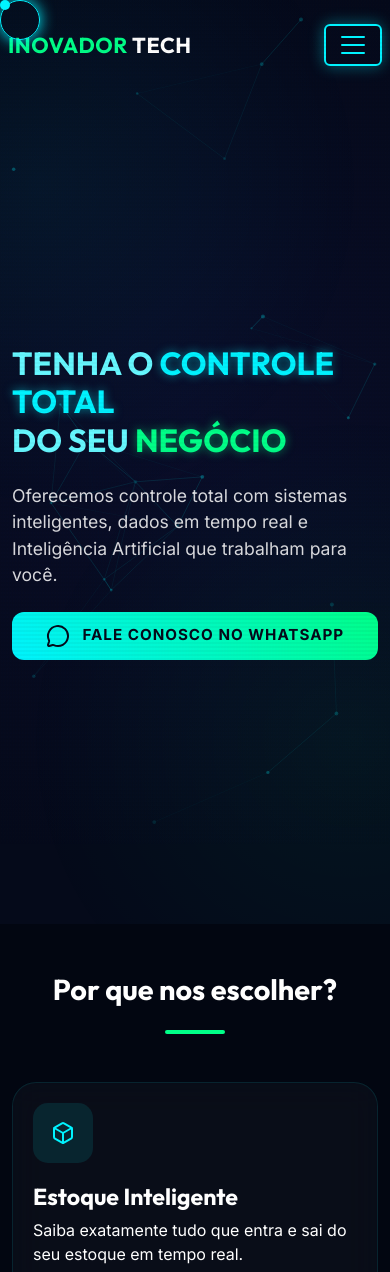
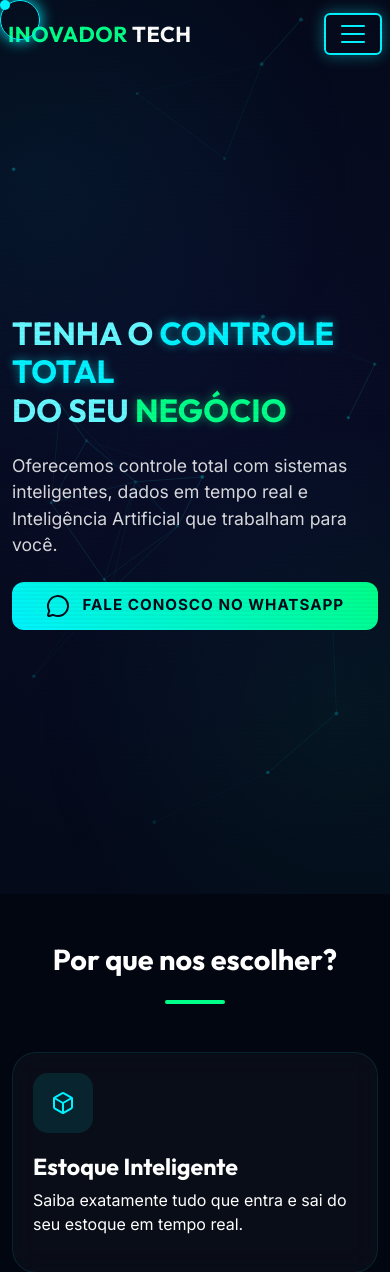
Before and after one commit to ninho10/inovador-tech, a Flask app: page / in a window 390 px wide. Shown: the top 1272 px of the page. Run offline with Flask 3, Linux system fonts and the light colour scheme; some libraries are stand-ins or nearby versions.

Commit message:
fix(ui): reduce vertical gap between navbar and hero on mobile

```diff
--- a/static/css/style.css
+++ b/static/css/style.css
@@ -87,6 +87,9 @@ h1, h2, h3, h4, .navbar-brand {
 
 /* Mobile Menu Expanded - Fundo sobre tudo / Expanded background */
 @media (max-width: 991.98px) {
+    .navbar {
+        padding: 0.8rem 0; /* Menor espaço inicial no mobile / Smaller initial mobile padding */
+    }
     #mainNav .container {
         display: flex !important;
         flex-wrap: nowrap !important; /* Impede que o botão caia para a linha de baixo / Prevents toggler from wrapping */
@@ -469,8 +472,11 @@ h1, h2, h3, h4, .navbar-brand {
     .section-title {
         font-size: 1.8rem;
     }
+    .hero-section {
+        padding-top: 50px !important; /* Aproximando o título da navbar / Bringing title closer to navbar */
+    }
     .ai-hero, .sites-hero {
-        padding-top: 100px !important;
+        padding-top: 60px !important;
         padding-bottom: 40px !important;
     }
 }
```
